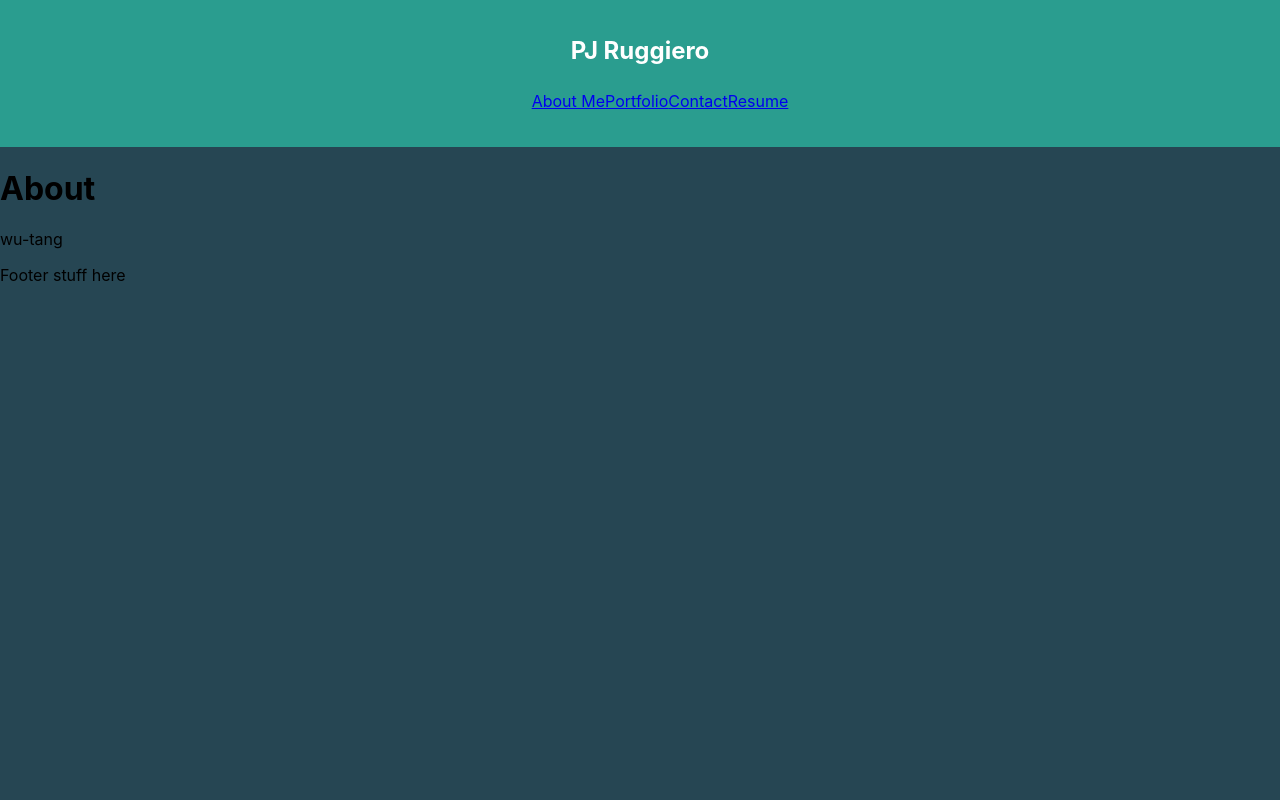
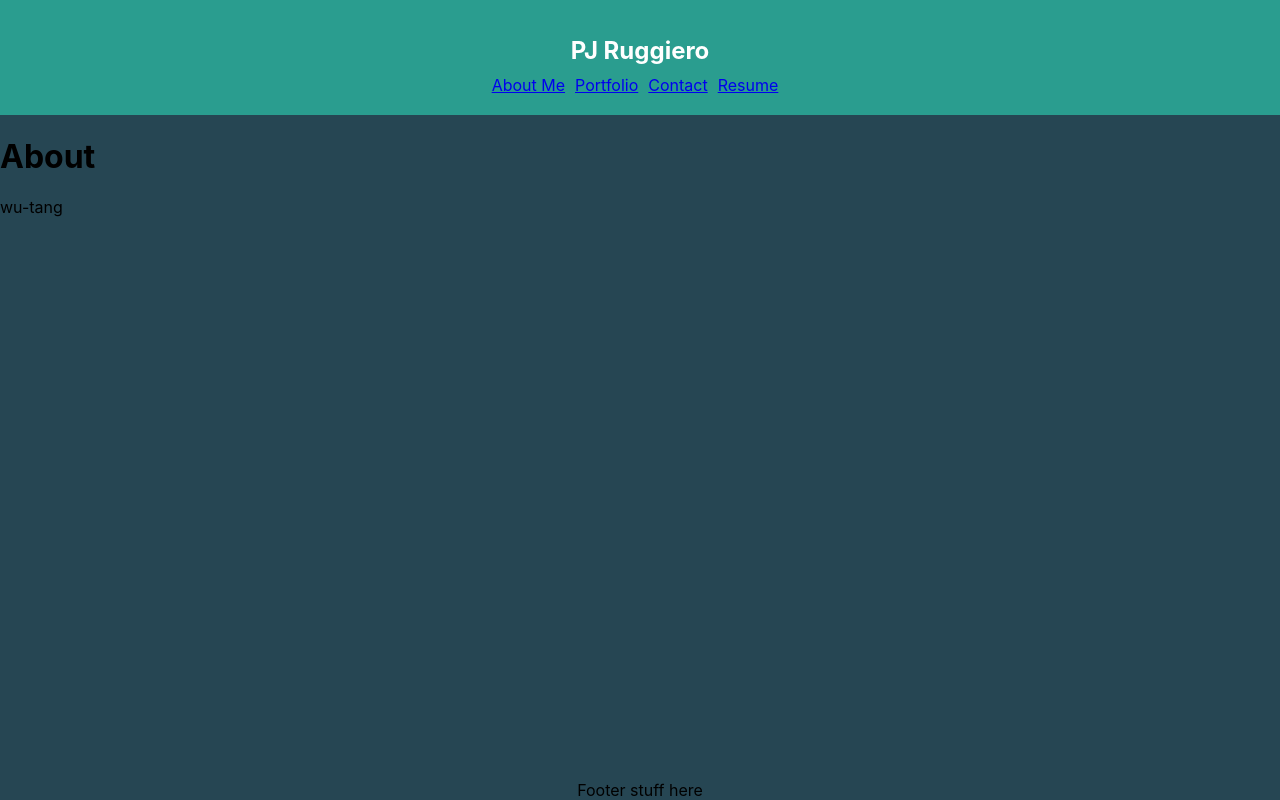
Before and after one commit to carlinjshaw/delete_studnt, a React (Create React App) app: page / in a window 1280 px wide. Built offline with nearby package versions, Linux system fonts and the light colour scheme.

Commit message:
footer style and code cleanup

```diff
--- a/src/components/About.js
+++ b/src/components/About.js
@@ -1,4 +1,5 @@
-import React from 'react'
+import React from 'react';
+import '../styles/Pages.css';
 
 const About = () => {
   return (
--- a/src/components/Contact.js
+++ b/src/components/Contact.js
@@ -1,4 +1,5 @@
 import React, { useState } from 'react';
+import '../styles/Pages.css';
 
 function ContactForm() {
   const [name, setName] = useState('');
--- a/src/components/Footer.js
+++ b/src/components/Footer.js
@@ -1,10 +1,12 @@
 import React from 'react'
+import '../styles/Static.css';
 
 const Footer = () => {
   return (
-    <div>Footer stuff here</div>
+    <div className="footer">
+      <div className="footer-content">Footer stuff here</div>
+    </div>
+  );
+};
 
-  )
-}
-
-export default Footer
+export default Footer;
--- a/src/components/Header.js
+++ b/src/components/Header.js
@@ -1,6 +1,5 @@
 import React from 'react';
-// Here we import the Header.css file to grant access to some additional classNames
-import '../styles/Header.css';
+import '../styles/Static.css';
 import Navigation from './Navigation';
 
 
--- a/src/components/Project.js
+++ b/src/components/Project.js
@@ -1,5 +1,6 @@
 import React from "react";
 import { FaGithub } from 'react-icons/fa';
+import '../styles/Pages.css';
 
 function Portfolio(props) {
     const images = [
--- a/src/components/Resume.js
+++ b/src/components/Resume.js
@@ -1,4 +1,5 @@
 import React from 'react'
+import '../styles/Pages.css';
 
 const Resume = () => {
   return (
--- /dev/null
+++ b/src/styles/Pages.css
@@ -0,0 +1,7 @@
+:root {
+    --dark: #264653;
+    --light: #2a9d8f;
+    --tan: #e9c46a;
+    --orng: #f4a261;
+    --burnt: #e76f51;
+}
--- a/src/styles/Header.css
+++ b/src/styles/Static.css
@@ -33,10 +33,26 @@ html{
 }
 
 .header-li {
-    list-style: none;
+    margin-right: 10px;
 }
 
 .header-ul {
     display: flex;
     justify-content: space-between;
+    list-style: none;
+    margin: 0;
+    padding: 0;
 }
+
+.footer {
+    display: flex;
+    justify-content: center;
+    align-items: center;
+    width: 100%;
+    position: fixed;
+    bottom: 0;
+  }
+
+.footer-content {
+    text-align: center;
+}
```
Also changed, not shown: src/components/Navigation.js (+21 -5 lines).
